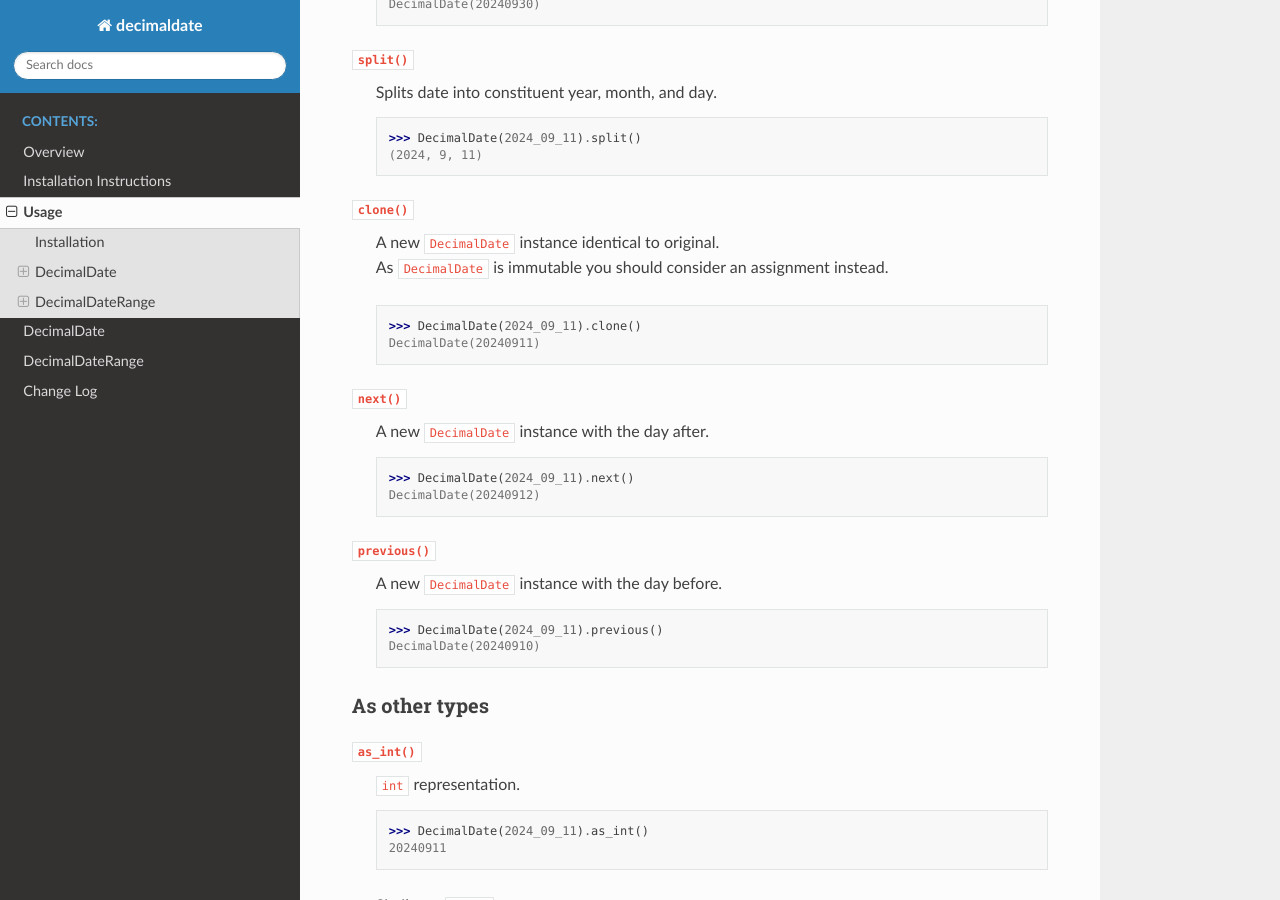
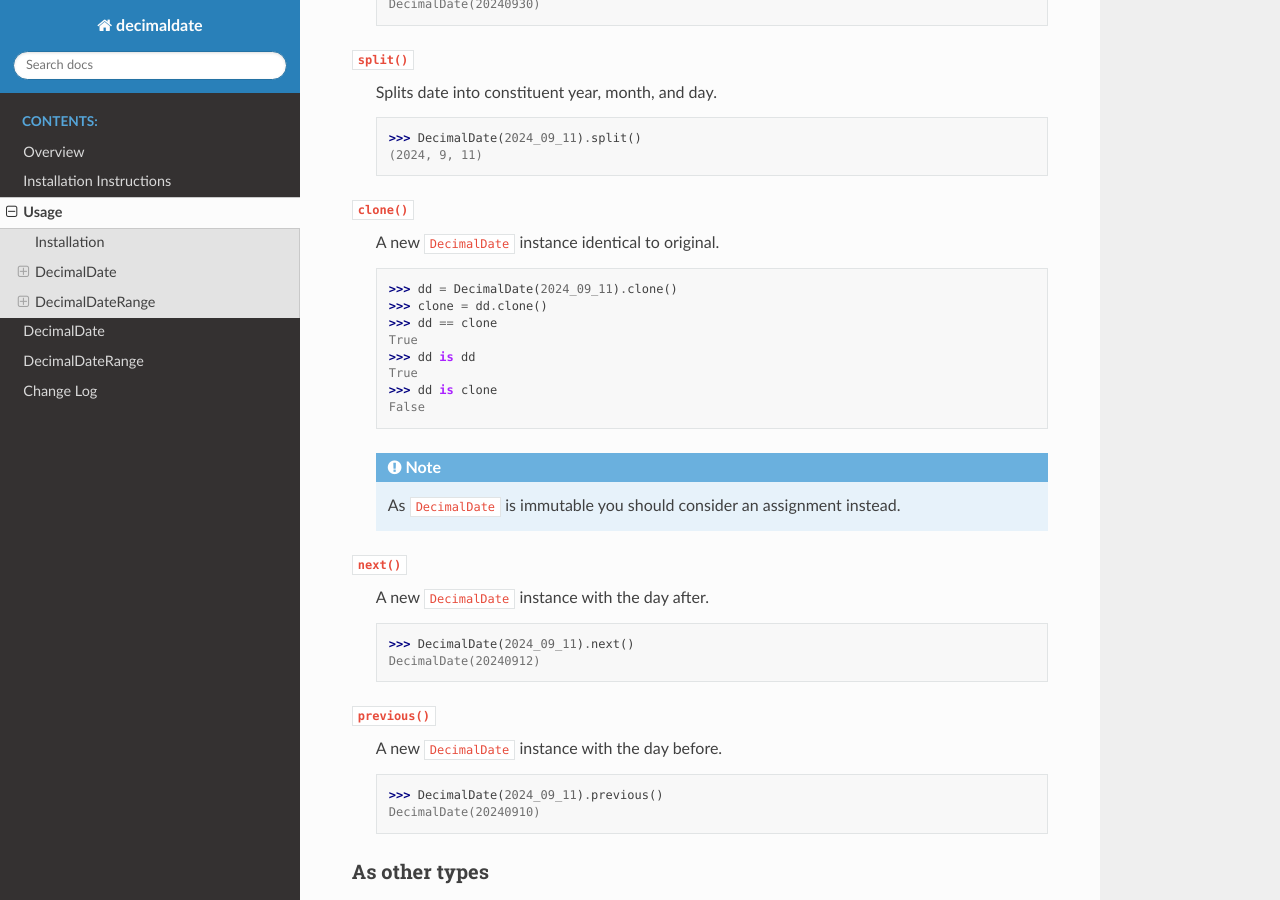
Before and after one commit to TorbenJakobsen/decimaldate, a Sphinx documentation site: the page built from docs/source/usage.rst, in a window 1280 px wide and 900 px high, scrolled down 2877 px. Built offline with Sphinx 7.4.7 and the Read the Docs theme 2.0.0, drawn with Linux system fonts in a browser that asks for light colours; some of the changed text lies outside the part shown.

```diff
--- a/README.rst
+++ b/README.rst
@@ -31,9 +31,9 @@
    :alt: Using black formatter
    :target: https://github.com/psf/black
 
-.. |commits-since| image:: https://img.shields.io/github/commits-since/TorbenJakobsen/decimaldate/v0.1.8.svg
+.. |commits-since| image:: https://img.shields.io/github/commits-since/TorbenJakobsen/decimaldate/v0.1.9.svg
    :alt: Commits since latest release
-   :target: https://github.com/TorbenJakobsen/decimaldate/compare/v0.1.8...main
+   :target: https://github.com/TorbenJakobsen/decimaldate/compare/v0.1.9...main
 
 .. |license| image:: https://img.shields.io/badge/License-BSD%203--Clause-blue.svg
    :alt: BSD 3 Clause
--- a/docs/source/index.rst
+++ b/docs/source/index.rst
@@ -26,9 +26,9 @@
    :alt: Using black formatter
    :target: https://github.com/psf/black
 
-.. |commits-since| image:: https://img.shields.io/github/commits-since/TorbenJakobsen/decimaldate/v0.1.8.svg
+.. |commits-since| image:: https://img.shields.io/github/commits-since/TorbenJakobsen/decimaldate/v0.1.9.svg
    :alt: Commits since latest release
-   :target: https://github.com/TorbenJakobsen/decimaldate/compare/v0.1.8...main
+   :target: https://github.com/TorbenJakobsen/decimaldate/compare/v0.1.9...main
 
 .. |license| image:: https://img.shields.io/badge/License-BSD%203--Clause-blue.svg
    :alt: BSD 3 Clause
--- a/docs/source/usage.rst
+++ b/docs/source/usage.rst
@@ -130,11 +130,19 @@ Methods
     (2024, 9, 11)
 
 ``clone()``
-    | A new ``DecimalDate`` instance identical to original.
-    | As ``DecimalDate`` is immutable you should consider an assignment instead.
+    A new ``DecimalDate`` instance identical to original.
 
-    >>> DecimalDate(2024_09_11).clone()
-    DecimalDate(20240911)
+    >>> dd = DecimalDate(2024_09_11).clone()
+    >>> clone = dd.clone()
+    >>> dd == clone
+    True
+    >>> dd is dd
+    True
+    >>> dd is clone
+    False
+
+    .. note::
+        As ``DecimalDate`` is immutable you should consider an assignment instead.
 
 ``next()``
     A new ``DecimalDate`` instance with the day after.
@@ -201,6 +209,7 @@ Static methods
 
 ``tomorrow()``
     A new ``DecimalDate`` instance with tomorrows's date.
+
     >>> DecimalDate.tomorrow()
 
 ``range()``
--- a/pyproject.toml
+++ b/pyproject.toml
@@ -1,6 +1,6 @@
 [project]
 name = "decimaldate"
-version = "0.1.8"
+version = "0.1.9"
 description = "A decimal date utility to handle integer dates on the form `yyyymmdd`."
 authors = [
     { name = "Torben Jakobsen", email = "torben.jakobsen@icloud.com" }
```
Also changed, not shown: docs/source/changelog.rst (+19 -0 lines).
